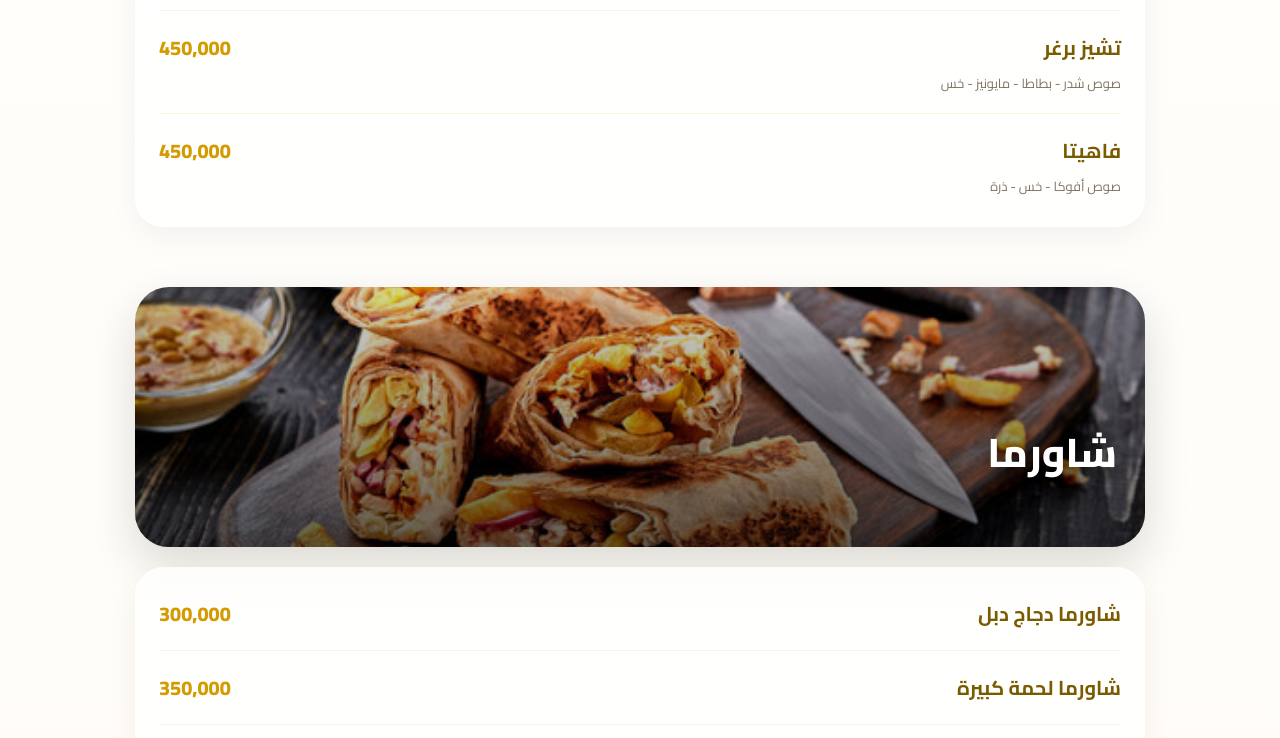
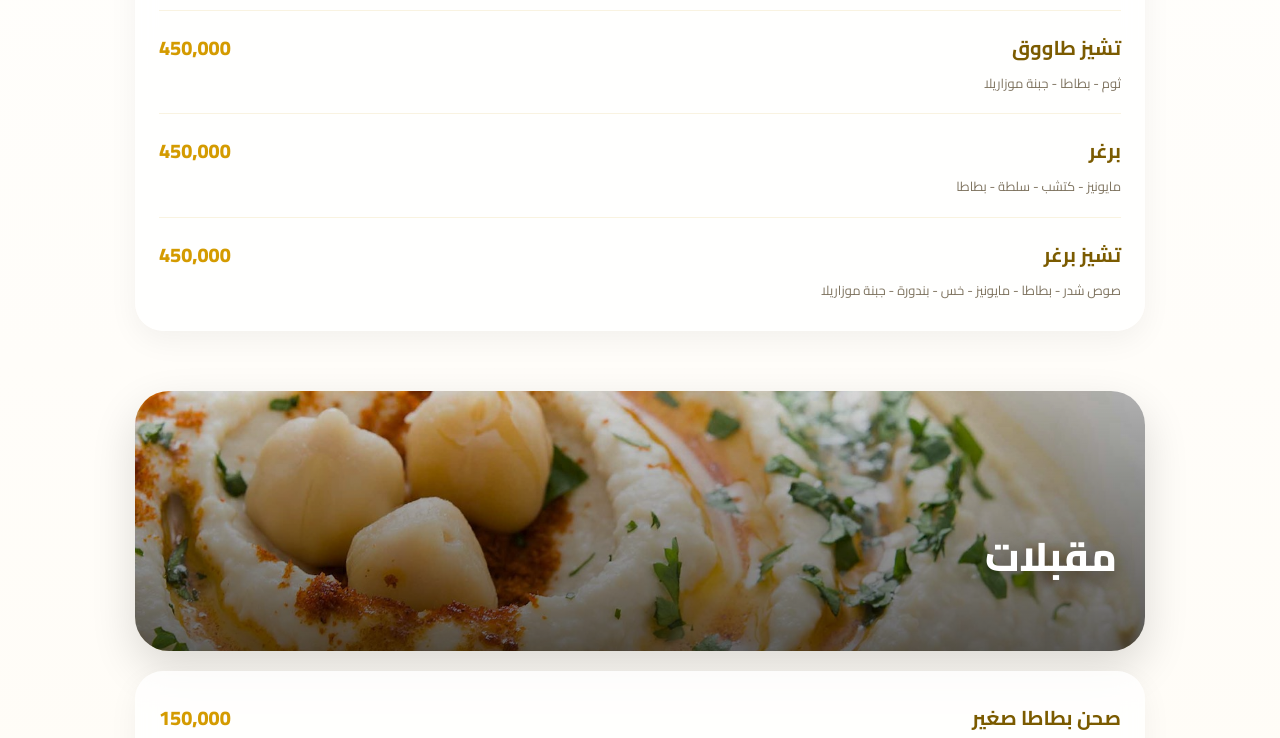
Before and after one commit to janatb44/almalek-menu, a React (Vite) app: page / in a window 1280 px wide. Shown: the part 760-1498 px from the top of the page. Built offline with nearby package versions, Linux system fonts and the light colour scheme.

Commit message:
Update items

```diff
--- a/src/App.jsx
+++ b/src/App.jsx
@@ -4,7 +4,6 @@
 /* IMAGES */
 
 import ananiAsirImg from "./assets/ananiAsir.png";
-import mokabelatImg from "./assets/mokabelat.png";
 import cocktailsImg from "./assets/cocks.png";
 import faroujImg from "./assets/farouj.png";
 import freshJuiceImg from "./assets/freshJuice.png";
@@ -12,6 +11,7 @@
 import mashawiImg from "./assets/mashawi.png";
 import mashroubatKhasaImg from "./assets/mashroubatKhasa.png";
 import mixJuiceImg from "./assets/mixJuice.png";
+import mokabelatImg from "./assets/mokabelat.png";
 import moratabatImg from "./assets/moratebat.png";
 import sandwichImg from "./assets/sandwich.png";
 import shawarmaImg from "./assets/shawarma.png";
@@ -25,10 +25,11 @@
   const menu = [
 
     {
-      title: "ساندويشات",
+      title: "ساندويش الملك",
       image: sandwichImg,
 
       items: [
+
         {
           name: "كريسبي",
           price: "450,000",
@@ -36,16 +37,103 @@
         },
 
         {
-          name: "تشيز برغر",
+          name: "تشيز طاووق",
           price: "450,000",
-          desc: "صوص شدر - بطاطا - مايونيز - خس",
+          desc: "ثوم - بطاطا - جبنة موزاريلا",
         },
 
         {
-          name: "فاهيتا",
+          name: "برغر",
           price: "450,000",
-          desc: "صوص أفوكا - خس - ذرة",
+          desc: "مايونيز - كتشب - سلطة - بطاطا",
         },
+
+        {
+          name: "تشيز برغر",
+          price: "450,000",
+          desc: "صوص شدر - بطاطا - مايونيز - خس - بندورة - جبنة موزاريلا",
+        },
+
+      ],
+    },
+
+    {
+      title: "مقبلات",
+      image: mokabelatImg,
+
+      items: [
+
+        { name: "صحن بطاطا صغير", price: "150,000" },
+        { name: "صحن بطاطا وسط", price: "200,000" },
+        { name: "صحن بطاطا كبير", price: "300,000" },
+        { name: "صحن حمص اكسترا", price: "250,000" },
+        { name: "صحن ثوم", price: "100,000" },
+
+      ],
+    },
+
+    {
+      title: "المرطبات",
+      image: moratabatImg,
+
+      items: [
+
+        { name: "لبن عيران", price: "70,000" },
+        { name: "بيبسي بلاستيك", price: "70,000" },
+        { name: "مياه صغيرة", price: "50,000" },
+
+      ],
+    },
+
+    {
+      title: "مشروبات ساخنة",
+      image: hotDrinksImg,
+
+      items: [
+
+        { name: "قهوة", price: "100,000" },
+        { name: "كابتشينو", price: "150,000" },
+        { name: "نسكافيه", price: "150,000" },
+
+      ],
+    },
+
+    {
+      title: "مشاوي",
+      image: mashawiImg,
+
+      items: [
+
+        { name: "سندوش كفتة", price: "400,000" },
+        { name: "سندوش شقف", price: "400,000" },
+        { name: "وجبة مشاوي 3 سيخ مشكل", price: "600,000" },
+
+      ],
+    },
+
+    {
+      title: "فروج",
+      image: faroujImg,
+
+      items: [
+
+        { name: "فروج فحم", price: "1,250,000" },
+        { name: "فروج غاز", price: "1,150,000" },
+        { name: "نصف فروج غاز", price: "700,000" },
+
+      ],
+    },
+
+    {
+      title: "الوجبات",
+      image: wajabatImg,
+
+      items: [
+
+        { name: "كريسبي دجاج 5 قطع", price: "600,000" },
+        { name: "وجبة زنجر", price: "600,000" },
+        { name: "وجبة شاورما 2x", price: "650,000" },
+
       ],
     },
 
@@ -54,152 +142,35 @@
       image: shawarmaImg,
 
       items: [
-        {
-          name: "شاورما دجاج دبل",
-          price: "300,000",
-        },
 
-        {
-          name: "شاورما لحمة كبيرة",
-          price: "350,000",
-        },
+        { name: "شاورما دجاج دبل", price: "300,000" },
+        { name: "شاورما لحمه كبيرة", price: "350,000" },
+        { name: "كيلو شاورما دجاج", price: "1,500,000" },
 
-        {
-          name: "كيلو شاورما دجاج",
-          price: "1,500,000",
-        },
       ],
     },
 
     {
-      title: "مشاوي",
-      image: mashawiImg,
+      title: "Mix عصائر",
+      image: mixJuiceImg,
 
       items: [
+
         {
-          name: "سندوش كفتة",
-          price: "400,000",
+          name: "جزر وتفاح",
+          price: "وسط: 200,000 | كبير: 250,000",
         },
 
         {
-          name: "سندوش شقف",
-          price: "400,000",
+          name: "فريز وتوت",
+          price: "وسط: 250,000 | كبير: 300,000",
         },
 
         {
-          name: "وجبة مشاوي مشكل",
-          price: "600,000",
-        },
-      ],
-    },
-
-    {
-      title: "وجبات",
-      image: wajabatImg,
-
-      items: [
-        {
-          name: "وجبة زنجر",
-          price: "600,000",
+          name: "موز وحليب",
+          price: "وسط: 150,000 | كبير: 200,000",
         },
 
-        {
-          name: "وجبة شاورما 2x",
-          price: "650,000",
-        },
-
-        {
-          name: "كريسبي دجاج 5 قطع",
-          price: "600,000",
-        },
-      ],
-    },
-
-    {
-      title: "فروج",
-      image: faroujImg,
-
-      items: [
-        {
-          name: "فروج فحم",
-          price: "1,250,000",
-        },
-
-        {
-          name: "فروج غاز",
-          price: "1,150,000",
-        },
-
-        {
-          name: "نصف فروج غاز",
-          price: "700,000",
-        },
-      ],
-    },
-
-    {
-      title: "مقبلات",
-      image: mokabelatImg,
-
-      items: [
-        {
-          name: "صحن بطاطا صغير",
-          price: "150,000",
-        },
-
-        {
-          name: "صحن حمص اكسترا",
-          price: "250,000",
-        },
-
-        {
-          name: "صحن ثوم",
-          price: "100,000",
-        },
-      ],
-    },
-
-    {
-      title: "مرطبات",
-      image: moratabatImg,
-
-      items: [
-        {
-          name: "بيبسي",
-          price: "70,000",
-        },
-
-        {
-          name: "مياه صغيرة",
-          price: "50,000",
-        },
-
-        {
-          name: "لبن عيران",
-          price: "70,000",
-        },
-      ],
-    },
-
-    {
-      title: "مشروبات ساخنة",
-      image: hotDrinksImg,
-
-      items: [
-        {
-          name: "قهوة",
-          price: "100,000",
-        },
-
-        {
-          name: "كابتشينو",
-          price: "150,000",
-        },
-
-        {
-          name: "نسكافيه",
-          price: "150,000",
-        },
       ],
     },
 
@@ -208,42 +179,22 @@
       image: freshJuiceImg,
 
       items: [
+
         {
           name: "برتقال",
-          price: "200,000",
+          price: "وسط: 150,000 | كبير: 200,000",
         },
 
         {
           name: "مانجو",
-          price: "300,000",
+          price: "وسط: 250,000 | كبير: 300,000",
         },
 
         {
           name: "فريز",
-          price: "300,000",
-        },
-      ],
-    },
-
-    {
-      title: "Mix Juice",
-      image: mixJuiceImg,
-
-      items: [
-        {
-          name: "فريز وتوت",
-          price: "300,000",
+          price: "وسط: 250,000 | كبير: 300,000",
         },
 
-        {
-          name: "موز وحليب",
-          price: "200,000",
-        },
-
-        {
-          name: "كيوي ونعنع",
-          price: "300,000",
-        },
       ],
     },
 
@@ -252,20 +203,44 @@
       image: cocktailsImg,
 
       items: [
+
         {
           name: "امبراطور",
-          price: "450,000",
+          price: "وسط: 350 | كبير: 450",
         },
 
         {
           name: "افوكا",
-          price: "500,000",
+          price: "وسط: 400 | كبير: 500",
         },
 
+      ],
+    },
+
+    {
+      title: "صحون",
+      image: sohounImg,
+
+      items: [
+
         {
-          name: "قشطة الملك",
-          price: "450,000",
+          name: "قشطة + مكسرات + عسل",
+          price: "وسط: 1,000,000 | كبير: 1,200,000",
         },
+
+      ],
+    },
+
+    {
+      title: "قناني عصير",
+      image: ananiAsirImg,
+
+      items: [
+
+        { name: "تفاح", price: "500,000" },
+        { name: "برتقال", price: "450,000" },
+        { name: "مانجو", price: "800,000" },
+
       ],
     },
 
@@ -274,59 +249,11 @@
       image: mashroubatKhasaImg,
 
       items: [
-        {
-          name: "اسر كوفي",
-          price: "200,000",
-        },
 
-        {
-          name: "اسر نسكويك",
-          price: "200,000",
-        },
+        { name: "اسر كوفي", price: "200,000" },
+        { name: "اسر نسكويك", price: "200,000" },
+        { name: "اسر شوكليت", price: "200,000" },
 
-        {
-          name: "اسر شوكليت",
-          price: "200,000",
-        },
-      ],
-    },
-
-    {
-      title: "صحون",
-      image: sohounImg,
-
-      items: [
-        {
-          name: "قشطة + مكسرات + عسل",
-          price: "1,200,000",
-        },
-
-        {
-          name: "افوكا + قشطة",
-          price: "1,100,000",
-        },
-      ],
-    },
-
-    {
-      title: "عصير",
-      image: ananiAsirImg,
-
-      items: [
-        {
-          name: "تفاح",
-          price: "500,000",
-        },
-
-        {
-          name: "برتقال",
-          price: "450,000",
-        },
-
-        {
-          name: "كوكتيل",
-          price: "700,000",
-        },
       ],
     },
 
@@ -353,11 +280,11 @@
         </div>
 
         <h1 className="title">
-            مطعم الملك
+          مطعم الملك
         </h1>
 
         <p className="subtitle">
-          الاول دون منازع
+          الأول دون منازع
         </p>
 
         <input
```
